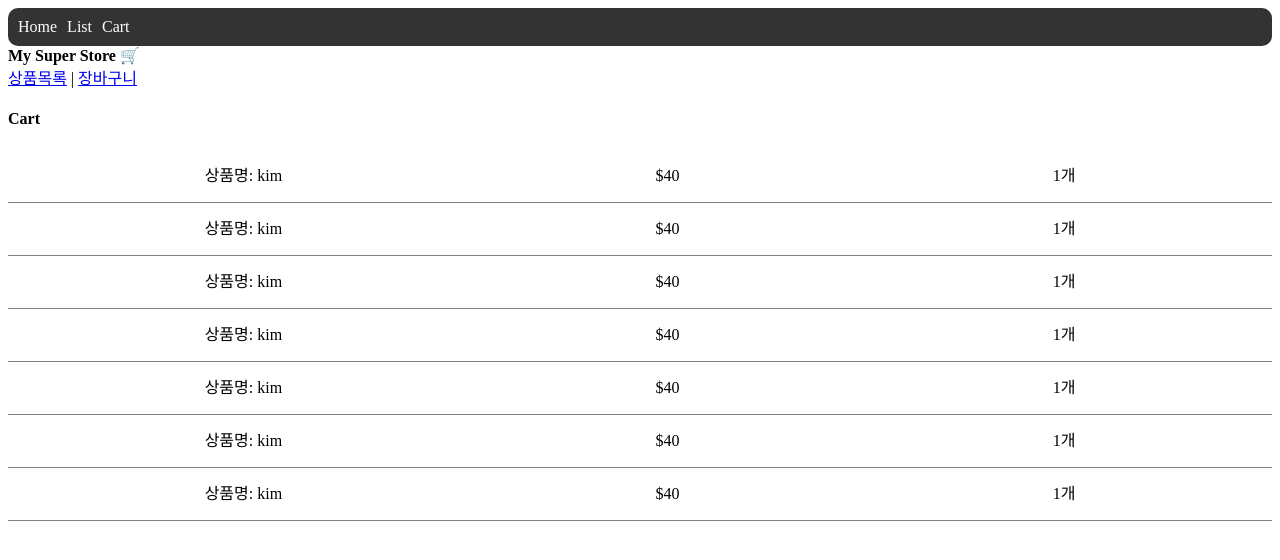
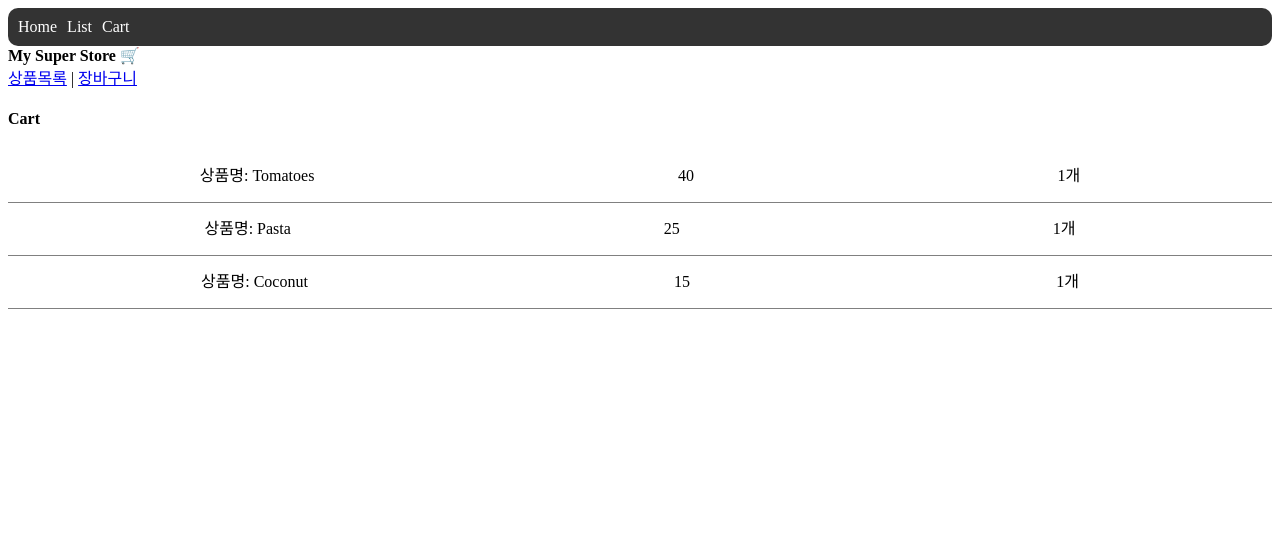
Before and after one commit to hyeon0208/nextjs-study, a Next.js app: page /cart in a window 1280 px wide. Shown: the top 560 px of the page. Built offline with nearby package versions, Linux system fonts and the light colour scheme.

Commit message:
feat: 자식 컴포넌트 props 전달

```diff
--- a/app/(store)/cart/page.tsx
+++ b/app/(store)/cart/page.tsx
@@ -8,27 +8,34 @@ import data from './data'
 export default async function Cart() {
     await new Promise((resolve) => setTimeout(resolve, 5000));
 
+    const cartData: [string, number][] = [
+        ['Tomatoes', 40],
+        ['Pasta', 25],
+        ['Coconut', 15]
+    ];
     return (
         <div>
             <h4 className="title">Cart</h4>
-            <CartItem />
-            <CartItem />
-            <CartItem />
-            <CartItem />
-            <CartItem />
-            <CartItem />
-            <CartItem />
+            {cartData.map((item, index) => {
+                return (
+                    <CartItem
+                        name={item[0]}  // 배열의 첫 번째 값 (상품명)
+                        price={item[1]} // 배열의 두 번째 값 (가격)
+                        key={index}
+                    />
+                )
+            })}
         </div>
     )
 }
 
 // 아래 처럼 재사용하는걸 컴포넌트 문법이라고 함.
-function CartItem() {
+function CartItem(props: { name: string, price: number }) {
 
     return (
         <div className="cart-item">
-            <p>상품명: {data.name}</p>
-            <p>$40</p>
+            <p>상품명: {props.name}</p>
+            <p>{props.price}</p>
             <p>1개</p>
         </div>
     )
```
